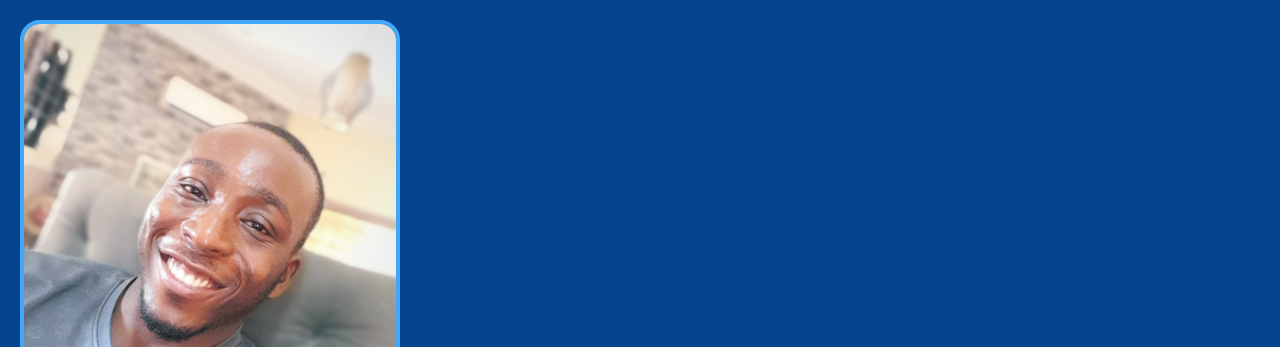
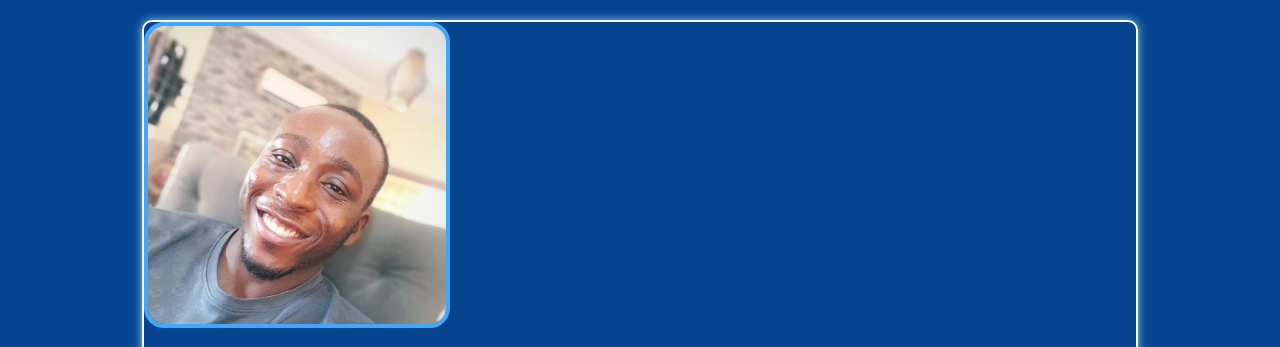
Before and after one commit to DanielAgbor24/Personal-website, a website built with Vite: page index.html in a window 1280 px wide. Shown: the top 347 px of the page. Built offline with nearby package versions, Linux system fonts and the light colour scheme; a web font is replaced by a local one.

Commit message:
New changes

```diff
--- a/index.html
+++ b/index.html
@@ -6,6 +6,7 @@
         <script src="index.js"></script>
     </head>
     <body>
+      <div class="container">
         <img src="Daniel.jpg">
         <h1>Hello, I'm Daniel</h1>
         <h2>Few things about me:</h2>
@@ -22,6 +23,7 @@
 
         <input type="email" placeholder="Enter email">
         <button>Join newsletter</button>
+      </div>
         <!--
         Challenge 1:
         Write the HTML for your personal website.
--- a/styles.css
+++ b/styles.css
@@ -29,6 +29,14 @@ body, html {
     background: var(--background);
     color: var(--text);
     font-family: var(--font);
+}
+
+.container {
+  width: 80%;
+  margin: auto;
+  border: 2px solid white;
+  border-radius: 10px;
+  box-shadow: 0 0 10px skyblue;
 }
 
 img {
```
